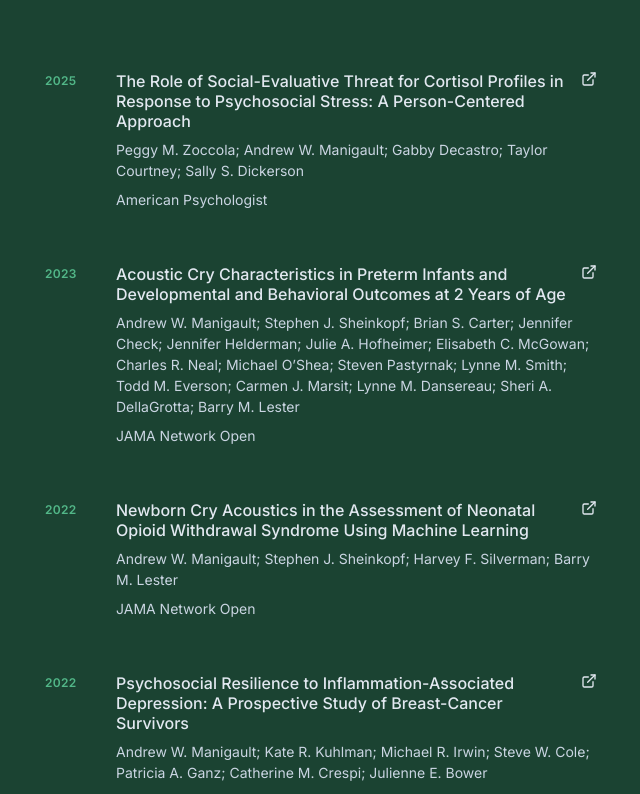
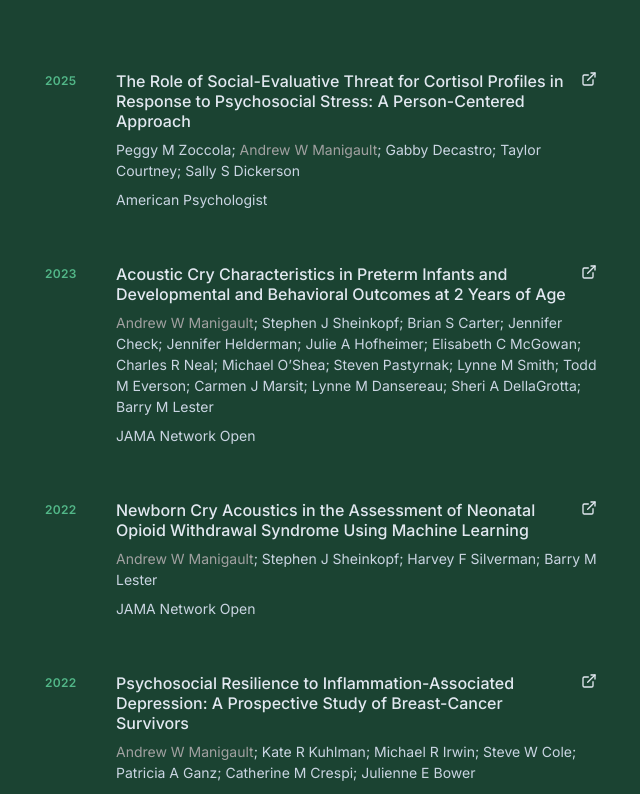
Before and after one commit to amanigaultw/web-portfolio, a Next.js app: page / in a window 1280 px wide. Shown: the part 2140-2934 px from the top of the page, without its empty margins (619-1259 px from the left). Built offline with nearby package versions, Linux system fonts and the light colour scheme.

Commit message:
added Cursor distance author highlight to publication section

```diff
--- /dev/null
+++ b/components/ColorDistanceText.tsx
@@ -0,0 +1,95 @@
+'use client'
+
+import React, { useState, useEffect, useRef } from "react";
+
+interface ColorDistanceTextProps {
+  text?: string;
+  maxDistance?: number;
+  closeColor?: string;
+  farColor?: string;
+  style?: React.CSSProperties;
+}
+
+/**
+ * Inline React 19 + TypeScript component that changes text color
+ * depending on how far the mouse cursor is from the text.
+ *
+ * It renders as a <span>, so it fits naturally into paragraphs.
+ */
+const ColorDistanceText: React.FC<ColorDistanceTextProps> = ({
+  text = "hover me",
+  maxDistance = 300,
+  closeColor = "rgba(255, 136, 0, 1)",
+  farColor = "#a1a1a1ff",
+  style,
+}) => {
+  const spanRef = useRef<HTMLSpanElement | null>(null);
+  const [color, setColor] = useState<string>(farColor);
+
+  // Parse various color formats (rgb, rgba, hex with or without alpha)
+  const parseColor = (colorStr: string): [number, number, number] => {
+    // Handle rgba format
+    let match = colorStr.match(/rgba?\((\d+),\s*(\d+),\s*(\d+)/);
+    if (match) {
+      return [parseInt(match[1]), parseInt(match[2]), parseInt(match[3])];
+    }
+
+    // Handle hex colors
+    if (colorStr.startsWith('#')) {
+      const hex = colorStr.replace('#', '');
+      // Handle both 6-digit and 8-digit hex (with alpha)
+      const r = parseInt(hex.substring(0, 2), 16);
+      const g = parseInt(hex.substring(2, 4), 16);
+      const b = parseInt(hex.substring(4, 6), 16);
+      return [r, g, b];
+    }
+
+    return [0, 0, 0];
+  };
+
+  useEffect(() => {
+    const handleMouseMove = (e: MouseEvent) => {
+      if (!spanRef.current) return;
+
+      const rect = spanRef.current.getBoundingClientRect();
+      const centerX = rect.left + rect.width / 2;
+      const centerY = rect.top + rect.height / 2;
+
+      const dx = e.clientX - centerX;
+      const dy = e.clientY - centerY;
+      const distance = Math.sqrt(dx * dx + dy * dy);
+
+      const normalized = Math.min(distance / maxDistance, 1);
+
+      // Parse the close and far colors
+      const [r1, g1, b1] = parseColor(closeColor);
+      const [r2, g2, b2] = parseColor(farColor);
+
+      // Interpolate between the two colors
+      const r = Math.round(r1 + (r2 - r1) * normalized);
+      const g = Math.round(g1 + (g2 - g1) * normalized);
+      const b = Math.round(b1 + (b2 - b1) * normalized);
+
+      setColor(`rgb(${r}, ${g}, ${b})`);
+    };
+
+    window.addEventListener("mousemove", handleMouseMove);
+    return () => window.removeEventListener("mousemove", handleMouseMove);
+  }, [maxDistance, closeColor, farColor]);
+
+  return (
+    <span
+      ref={spanRef}
+      style={{
+        color,
+        transition: "color 0.1s linear",
+
+        ...style,
+      }}
+    >
+      {text}
+    </span>
+  );
+};
+
+export default ColorDistanceText;
--- /dev/null
+++ b/components/HighlightedList.tsx
@@ -0,0 +1,43 @@
+import React from "react";
+import ColorDistanceText from "./ColorDistanceText";
+
+interface HighlightedListProps {
+  values: string[];
+  target: string;
+  maxDistance?: number;
+  style?: React.CSSProperties;
+}
+
+/**
+ * Displays a semicolon-separated list of strings inside a paragraph.
+ * When a value matches the `target`, it is wrapped with ColorDistanceText.
+ */
+const HighlightedList: React.FC<HighlightedListProps> = ({
+  values,
+  target,
+  maxDistance = 300,
+  style,
+}) => {
+  return (
+    <p className="mt-2 text-sm leading-normal" style={style}>
+      {values.map((value, index) => {
+        const isTarget = value === target;
+
+        return (
+          <React.Fragment key={index}>
+            {isTarget ? (
+              <ColorDistanceText
+              text={value}
+              maxDistance={maxDistance}/>
+            ) : (
+              value
+            )}
+            {index < values.length - 1 && "; "}
+          </React.Fragment>
+        );
+      })}
+    </p>
+  );
+};
+
+export default HighlightedList;
--- a/components/PublicationCard.tsx
+++ b/components/PublicationCard.tsx
@@ -1,4 +1,5 @@
 import { ExternalLink } from 'lucide-react'
+import HighlightedList from '@/components/HighlightedList'
 
 type PublicationCardProps = {
   title: string
@@ -36,9 +37,10 @@ export default function PublicationCard({
               <ExternalLink className="ml-1 inline-block h-4 w-4 shrink-0 transition-transform group-hover/link:-translate-y-1 group-hover/link:translate-x-1" />
             </a>
           </h3>
-          <p className="mt-2 text-sm leading-normal">
-            {authors.join("; ")}
-          </p>
+          <HighlightedList
+          values={authors}
+          target={'Andrew W Manigault'}
+          maxDistance={400}  />
           <p className="mt-2 text-sm leading-normal">
             {journal}
           </p>
--- a/components/Publications.tsx
+++ b/components/Publications.tsx
@@ -5,77 +5,77 @@ const publications = [
   {
     title: 'The Role of Social-Evaluative Threat for Cortisol Profiles in Response to Psychosocial Stress: A Person-Centered Approach',
     year: "2025",
-    authors: ['Peggy M. Zoccola', 'Andrew W. Manigault', 'Gabby Decastro', 'Taylor Courtney', 'Sally S. Dickerson'],
+    authors: ['Peggy M Zoccola', 'Andrew W Manigault', 'Gabby Decastro', 'Taylor Courtney', 'Sally S Dickerson'],
     journal: "American Psychologist",
     link: 'https://doi.org/10.1037/amp0001335'
   },
   {
     title: 'Acoustic Cry Characteristics in Preterm Infants and Developmental and Behavioral Outcomes at 2 Years of Age',
     year: "2023",
-    authors: ['Andrew W. Manigault', 'Stephen J. Sheinkopf', 'Brian S. Carter', 'Jennifer Check', 'Jennifer Helderman', 'Julie A. Hofheimer', 'Elisabeth C. McGowan', 'Charles R. Neal', 'Michael O’Shea', 'Steven Pastyrnak', 'Lynne M. Smith', 'Todd M. Everson', 'Carmen J. Marsit', 'Lynne M. Dansereau', 'Sheri A. DellaGrotta', 'Barry M. Lester'],
+    authors: ['Andrew W Manigault', 'Stephen J Sheinkopf', 'Brian S Carter', 'Jennifer Check', 'Jennifer Helderman', 'Julie A Hofheimer', 'Elisabeth C McGowan', 'Charles R Neal', 'Michael O’Shea', 'Steven Pastyrnak', 'Lynne M Smith', 'Todd M Everson', 'Carmen J Marsit', 'Lynne M Dansereau', 'Sheri A DellaGrotta', 'Barry M Lester'],
     journal: "JAMA Network Open",
     link: 'https://jamanetwork.com/journals/jamanetworkopen/fullarticle/2800870'
   },
   {
     title: 'Newborn Cry Acoustics in the Assessment of Neonatal Opioid Withdrawal Syndrome Using Machine Learning',
     year: "2022",
-    authors: ['Andrew W. Manigault', 'Stephen J. Sheinkopf', 'Harvey F. Silverman', 'Barry M. Lester'],
+    authors: ['Andrew W Manigault', 'Stephen J Sheinkopf', 'Harvey F Silverman', 'Barry M Lester'],
     journal: "JAMA Network Open",
     link: 'https://jamanetwork.com/journals/jamanetworkopen/fullarticle/2797784'
   },
   {
     title: 'Psychosocial Resilience to Inflammation-Associated Depression: A Prospective Study of Breast-Cancer Survivors',
     year: "2022",
-    authors: ['Andrew W. Manigault', 'Kate R. Kuhlman', 'Michael R. Irwin', 'Steve W. Cole', 'Patricia A. Ganz', 'Catherine M. Crespi', 'Julienne E. Bower'],
+    authors: ['Andrew W Manigault', 'Kate R Kuhlman', 'Michael R Irwin', 'Steve W Cole', 'Patricia A Ganz', 'Catherine M Crespi', 'Julienne E Bower'],
     journal: "Psychological Science",
     link: 'https://doi.org/10.1177/09567976221079633'
   },
   {
     title: 'Younger Women Are More Susceptible to Inflammation: A Longitudinal Examination of the Role of Aging in Inflammation and Depressive Symptoms',
     year: "2022",
-    authors: ['Kate R. Kuhlman', 'Michael R. Irwin', 'Patricia A. Ganz', 'Steve W. Cole', 'Andrew W. Manigault', 'Catherine M. Crespi', 'Julienne E. Bower'],
+    authors: ['Kate R Kuhlman', 'Michael R Irwin', 'Patricia A Ganz', 'Steve W Cole', 'Andrew W Manigault', 'Catherine M Crespi', 'Julienne E Bower'],
     journal: "Journal of Affective Disorders",
     link: 'https://doi.org/10.1016/j.jad.2022.05.019'
   },
   {
     title: 'Psychoneuroimmunology: How Chronic Stress Makes Us Sick',
     year: "2022",
-    authors: ['Andrew W. Manigault', 'Peggy M. Zoccola'],
+    authors: ['Andrew W Manigault', 'Peggy M Zoccola'],
     journal: "Biopsychosocial Factors of Stress, and Mindfulness for Stress Reduction",
     link: 'https://doi.org/10.1007/978-3-030-81245-4_4'
   },
   {
     title: 'Moderators of Inflammation-related Depression: a Prospective Study of Breast Cancer Survivors',
     year: "2021",
-    authors: ['Andrew W. Manigault', 'Patricia A Ganz', 'Michael R Irwin', 'Steve W Cole', 'Kate R Kuhlman', 'Julienne E Bower'],
+    authors: ['Andrew W Manigault', 'Patricia A Ganz', 'Michael R Irwin', 'Steve W Cole', 'Kate R Kuhlman', 'Julienne E Bower'],
     journal: "Translational Psychiatry",
     link: 'https://www.nature.com/articles/s41398-021-01744-6'
   },
   {
     title: 'Gender Roles are Related to Cortisol Habituation to Repeated Social Evaluative Stressors in Adults: Secondary Analyses from a Randomized Controlled Trial',
     year: "2021",
-    authors: ['Andrew W. Manigault', 'Ryan C Shorey', 'Haley Appelmann', 'Katrina R Hamilton', 'Matt C Scanlin', 'Robert-Paul Juster', 'Peggy M Zoccola'],
+    authors: ['Andrew W Manigault', 'Ryan C Shorey', 'Haley Appelmann', 'Katrina R Hamilton', 'Matt C Scanlin', 'Robert-Paul Juster', 'Peggy M Zoccola'],
     journal: "Stress",
     link: 'https://doi.org/10.1080/10253890.2021.1892069'
   },
   {
     title: 'Examining Practice Effects in a Randomized Controlled Trial: Daily Life Mindfulness Practice Predicts Stress Buffering Effects of Mindfulness Meditation Training',
     year: "2021",
-    authors: ['Andrew W. Manigault', 'Jeremiah Slutsky', 'Julianna Raye', 'John David Creswell'],
+    authors: ['Andrew W Manigault', 'Jeremiah Slutsky', 'Julianna Raye', 'John David Creswell'],
     journal: "Mindfulness",
     link: 'https://link.springer.com/article/10.1007/s12671-021-01718-1'
   },
   {
     title: 'Vulnerability to Inflammation-related Depressive Symptoms: Moderation by Stress in Women with Breast Cancer',
     year: "2021",
-    authors: ['Andrew W. Manigault', 'Kate R Kuhlman', 'Michael R Irwin', 'Steve W Cole', 'Patricia A Ganz', 'Catherine M Crespi', 'Julienne E Bower'],
+    authors: ['Andrew W Manigault', 'Kate R Kuhlman', 'Michael R Irwin', 'Steve W Cole', 'Patricia A Ganz', 'Catherine M Crespi', 'Julienne E Bower'],
     journal: "Brain, behavior, and immunity",
     link: 'https://doi.org/10.1016/j.bbi.2021.03.004'
   },
   {
     title: 'Standardized Stress Reduction Interventions and Blood Pressure Habituation: Secondary Results from a Randomized Controlled Trial.',
     year: "2021",
-    authors: ['Andrew W. Manigault', 'Ryan C Shorey', 'Gabrielle Decastro', 'Haley M Appelmann', 'Katrina R Hamilton', 'Matt C Scanlin', 'Christopher R France', 'Peggy M Zoccola'],
+    authors: ['Andrew W Manigault', 'Ryan C Shorey', 'Gabrielle Decastro', 'Haley M Appelmann', 'Katrina R Hamilton', 'Matt C Scanlin', 'Christopher R France', 'Peggy M Zoccola'],
     journal: "Health Psychology",
     link: 'https://psycnet.apa.org/buy/2021-19828-005'
   },
@@ -89,21 +89,21 @@ const publications = [
   {
     title: 'Corroborative Evidence for an Association Between Initial Hypothalamic-Pituitary-Adrenocortical Axis Reactivity and Subsequent Habituation in Humans',
     year: "2020",
-    authors: ['Andrew W. Manigault', 'Peggy M Zoccola', 'Stefan Wüst', 'Ilona S Yim'],
+    authors: ['Andrew W Manigault', 'Peggy M Zoccola', 'Stefan Wüst', 'Ilona S Yim'],
     journal: "Psychoneuroendocrinology",
     link: 'https://doi.org/10.1016/j.psyneuen.2020.104798'
   },
   {
     title: 'When Enhanced Awareness Threatens: Interactive Effects of Domain‐Specific Awareness and Acceptance Manipulations on Cardiovascular Indices of Challenge and Threat',
     year: "2020",
-    authors: ['Andrew W. Manigault', 'Brett J Peters', 'Peggy M Zoccola'],
+    authors: ['Andrew W Manigault', 'Brett J Peters', 'Peggy M Zoccola'],
     journal: "Psychophysiology",
     link: 'https://doi.org/10.1111/psyp.13697'
   },
   {
     title: 'Rumination',
     year: "2020",
-    authors: ['Andrew W. Manigault', 'Peggy M Zoccola'],
+    authors: ['Andrew W Manigault', 'Peggy M Zoccola'],
     journal: "The wiley encyclopedia of health psychology",
     link: 'https://doi.org/10.1002/9781119057840.ch106'
   },
@@ -131,42 +131,42 @@ const publications = [
   {
     title: 'Cognitive Behavioral Therapy, Mindfulness, and Cortisol Habituation: A Randomized Controlled Trial',
     year: "2019",
-    authors: ['Andrew W. Manigault',  'Ryan C Shorey', 'Katrina Hamilton', 'Matt C Scanlin', 'Alex Woody', 'Wilson S Figueroa', 'Christopher R France', 'Peggy M Zoccola'],
+    authors: ['Andrew W Manigault',  'Ryan C Shorey', 'Katrina Hamilton', 'Matt C Scanlin', 'Alex Woody', 'Wilson S Figueroa', 'Christopher R France', 'Peggy M Zoccola'],
     journal: "Psychoneuroendocrinology",
     link: 'https://doi.org/10.1016/j.psyneuen.2019.03.009'
   },
   {
     title: 'Testosterone to Cortisol Ratio and Aggression Toward One’s Partner: Evidence for Moderation by Provocation',
     year: "2019",
-    authors: ['Andrew W. Manigault', 'Peggy M Zoccola', 'Katrina Hamilton', 'Brian T Wymbs'],
+    authors: ['Andrew W Manigault', 'Peggy M Zoccola', 'Katrina Hamilton', 'Brian T Wymbs'],
     journal: "Psychoneuroendocrinology",
     link: 'https://doi.org/10.1016/j.psyneuen.2019.01.018'
   },
   {
     title: 'When Family Matters Most: A Test of the Association Between Sexual Minority Identity Disclosure Context and Diurnal Cortisol in Sexual Minority Young Adults',
     year: "2018",
-    authors: ['Andrew W. Manigault', 'Wilson S Figueroa', 'Cari R Hollenbeck', 'Anna E Mendlein', 'Alex Woody', 'Katrina R Hamilton', 'Matt C Scanlin', 'Ryan C Johnson', 'Peggy M Zoccola'],
+    authors: ['Andrew W Manigault', 'Wilson S Figueroa', 'Cari R Hollenbeck', 'Anna E Mendlein', 'Alex Woody', 'Katrina R Hamilton', 'Matt C Scanlin', 'Ryan C Johnson', 'Peggy M Zoccola'],
     journal: "Psychosomatic Medicine",
     link: 'https://pubmed.ncbi.nlm.nih.gov/30095673/'
   },
   {
     title: 'Education is Associated with the Magnitude of Cortisol Responses to Psychosocial Stress in College Students',
     year: "2018",
-    authors: ['Andrew W. Manigault', 'Alex Woody', 'Peggy M Zoccola', 'Sally S Dickerson'],
+    authors: ['Andrew W Manigault', 'Alex Woody', 'Peggy M Zoccola', 'Sally S Dickerson'],
     journal: "International journal of behavioral medicine",
     link: 'https://link.springer.com/article/10.1007/s12529-018-9727-y'
   },
   {
     title: 'A Test of the Association Between Mindfulness Subcomponents and Diurnal Cortisol Patterns',
     year: "2018",
-    authors: ['Andrew W. Manigault', 'Wilson S Figueroa', 'Cari R Hollenbeck', 'Anna E Mendlein', 'Alex Woody', 'Samantha E Sinegar', 'Katrina R Hamilton', 'Matt C Scanlin', 'Ryan C Johnson', 'Peggy M Zoccola'],
+    authors: ['Andrew W Manigault', 'Wilson S Figueroa', 'Cari R Hollenbeck', 'Anna E Mendlein', 'Alex Woody', 'Samantha E Sinegar', 'Katrina R Hamilton', 'Matt C Scanlin', 'Ryan C Johnson', 'Peggy M Zoccola'],
     journal: "Mindfulness",
     link: 'https://link.springer.com/article/10.1007/s12671-017-0829-4'
   },
   {
     title: 'Trait mindfulness predicts the presence but not the magnitude of cortisol responses to acute stress',
     year: "2018",
-    authors: ['Andrew W. Manigault', 'Alex Woody', 'Peggy M Zoccola', 'Sally S Dickerson'],
+    authors: ['Andrew W Manigault', 'Alex Woody', 'Peggy M Zoccola', 'Sally S Dickerson'],
     journal: "Psychoneuroendocrinology",
     link: 'https://doi.org/10.1016/j.psyneuen.2018.01.022'
   },
@@ -180,7 +180,7 @@ const publications = [
   {
     title: 'Assessment of Unconscious Decision Aids Applied to Complex Patient-Centered Medical Decisions',
     year: "2015",
-    authors: ['Andrew W. Manigault', 'Ian M Handley', 'Summer R Whillock'],
+    authors: ['Andrew W Manigault', 'Ian M Handley', 'Summer R Whillock'],
     journal: "Journal of medical Internet research",
     link: 'https://doi.org/10.2196/jmir.3739'
   }
```
